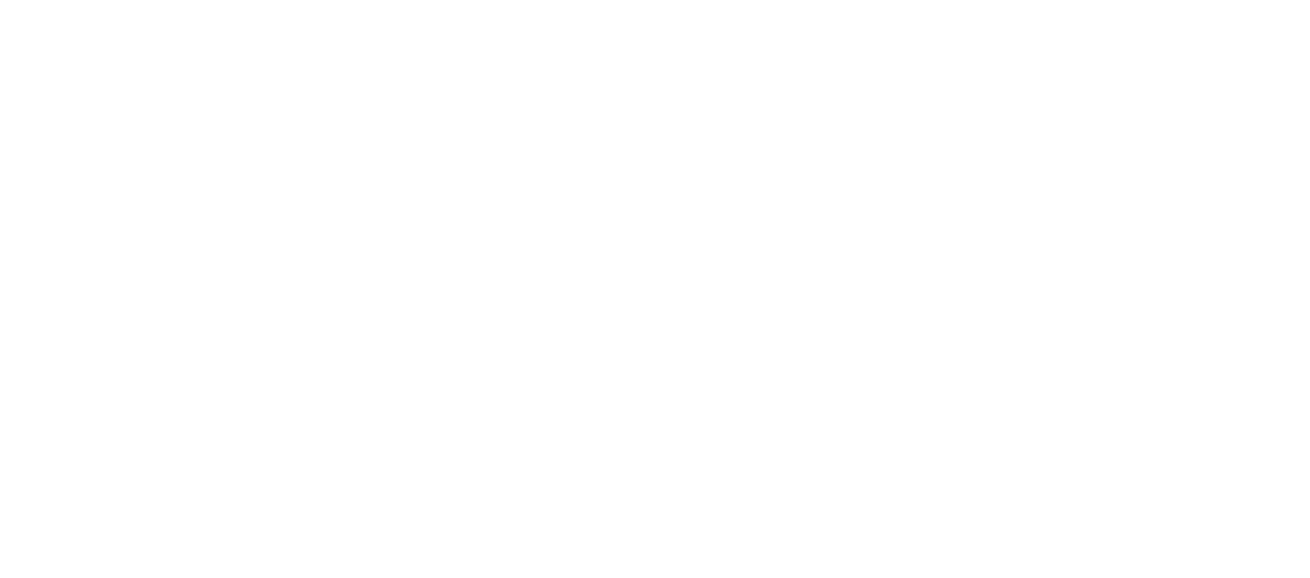
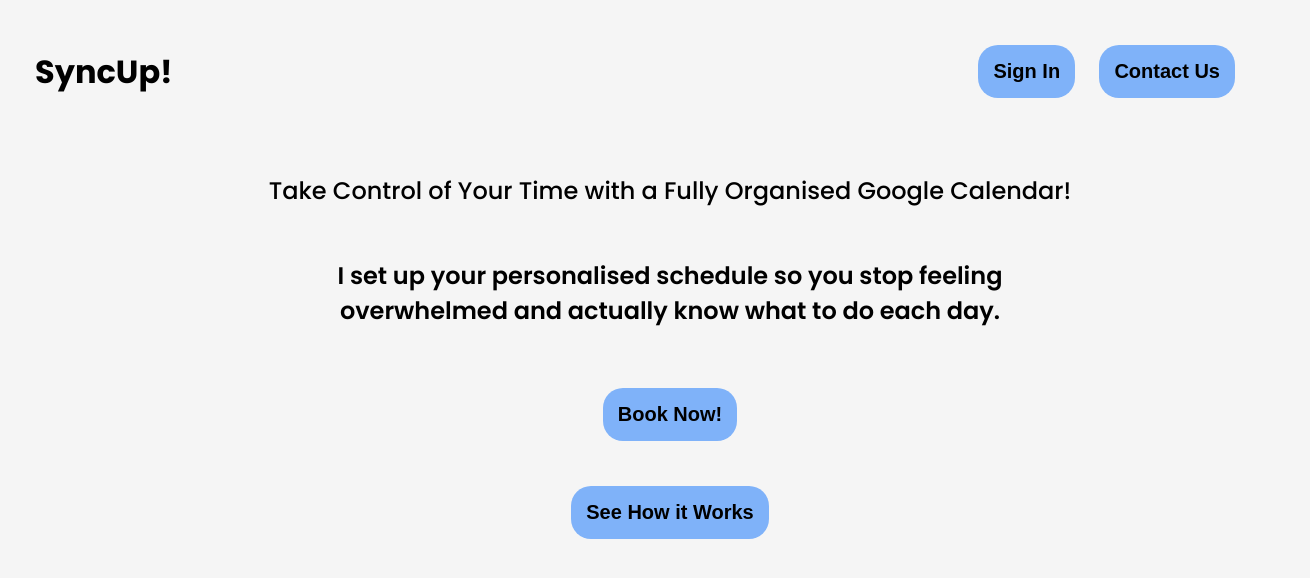
Before and after one commit to dampercat/sync_up_business, a plain HTML site: page index.html in a window 1280 px wide. Shown: the whole page, 1310 px wide, since content can reach past the window. Drawn offline with Linux system fonts and the light colour scheme.

Commit message:
Navigation bar and hero section setup

```diff
--- a/index.html
+++ b/index.html
@@ -5,8 +5,36 @@
     <meta name="viewport" content="width=device-width, initial-scale=1.0">
     <title>SyncUp! Landing Page</title>
     <link rel="stylesheet" href="styles.css">
+    <link rel="preconnect" href="https://fonts.googleapis.com">
+    <link rel="preconnect" href="https://fonts.gstatic.com" crossorigin>
+    <link href="https://fonts.googleapis.com/css2?family=Poppins:wght@100;200;300;400;500;600;700;800;900&display=swap" rel="stylesheet">
 </head>
 <body>
+    <div class="nav">
+        <div class="left-nav">
+            <h1>SyncUp!</h1>
+        </div>
+        <div class="right-nav">
+            <button class="sign-in"><h2>Sign In</h2></button>
+            <button class="contact"><h2>Contact Us</h2></button>
+        </div>
+    </div>
+
+    <section class="hero">
+        <h1>Take Control of Your Time with a Fully Organised Google Calendar!</h1>
+        <br>
+        <br>
+        <h2 class="shorter">I set up your personalised schedule so you stop feeling overwhelmed and actually know what to do each day.</h2>
+        <br>
+        <br>
+        <button class="booking"><h2>Book Now!</h2></button>
+        <br>
+        <button class="scroller"><h2>See How it Works</h2></button>
+    </section>
+
+    <section class="problem">
+
+    </section>
 
     <script src="script.js"></script>
 </body>
--- a/styles.css
+++ b/styles.css
@@ -3,3 +3,63 @@
     margin: 0;
     padding: 0;
 }
+
+body {
+  font-family: 'Poppins', sans-serif;
+  background-color: whitesmoke;
+}
+
+h1 {
+  font-weight: 700;
+}
+
+h2 {
+  font-weight: 600;
+}
+
+p {
+  font-weight: 400;
+}
+
+.nav {
+    display: flex;
+    position: relative;
+    flex-direction: row;
+    width: 100%;
+    height: 0 auto;
+    align-items: center;
+    justify-content: space-between;
+    padding: 35px;
+}
+
+.right-nav button, .hero button {
+    border: none;
+    padding: 15px;
+    border-radius: 20px;
+    margin: 10px;
+    background-color: rgba(49, 133, 252, 0.6);
+}
+
+.sign-in:hover, .contact:hover, .booking:hover, .scroller:hover {
+    cursor: pointer;
+}
+
+.hero {
+    display: flex;
+    flex-direction: column;
+    width: 100%;
+    height: 0 auto;
+    align-items: center;
+    text-align: center;
+    justify-content: space-between;
+    margin: 30px;
+}
+
+.hero h1 {
+    font-weight: 450;
+}
+
+.shorter {
+    font-weight: 600;
+    width: 60%;
+}
```
